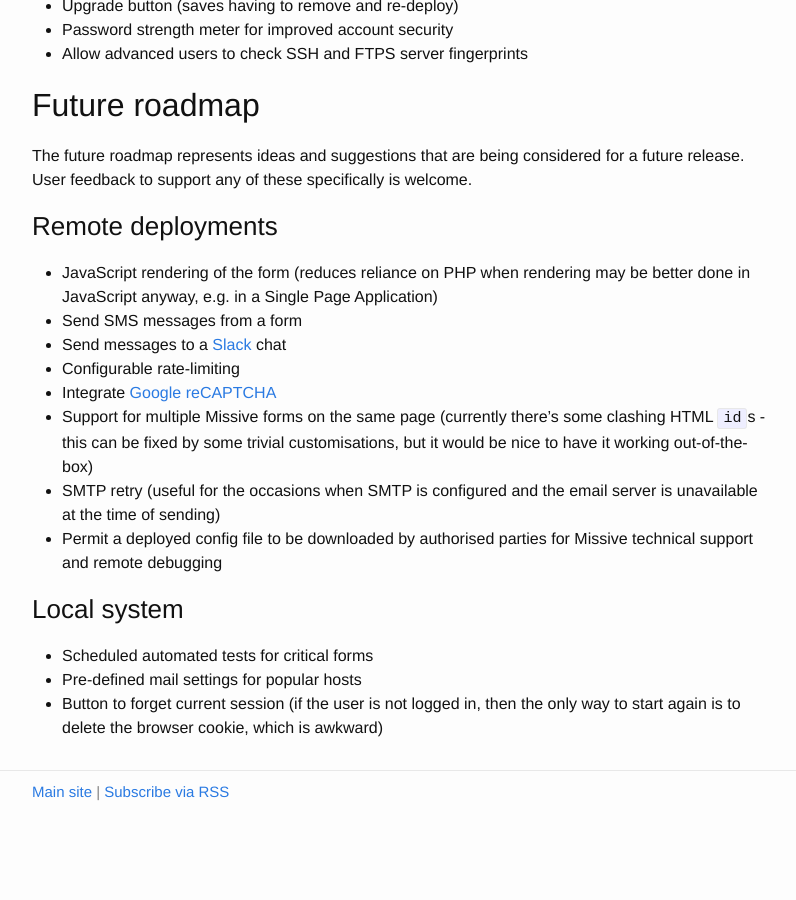
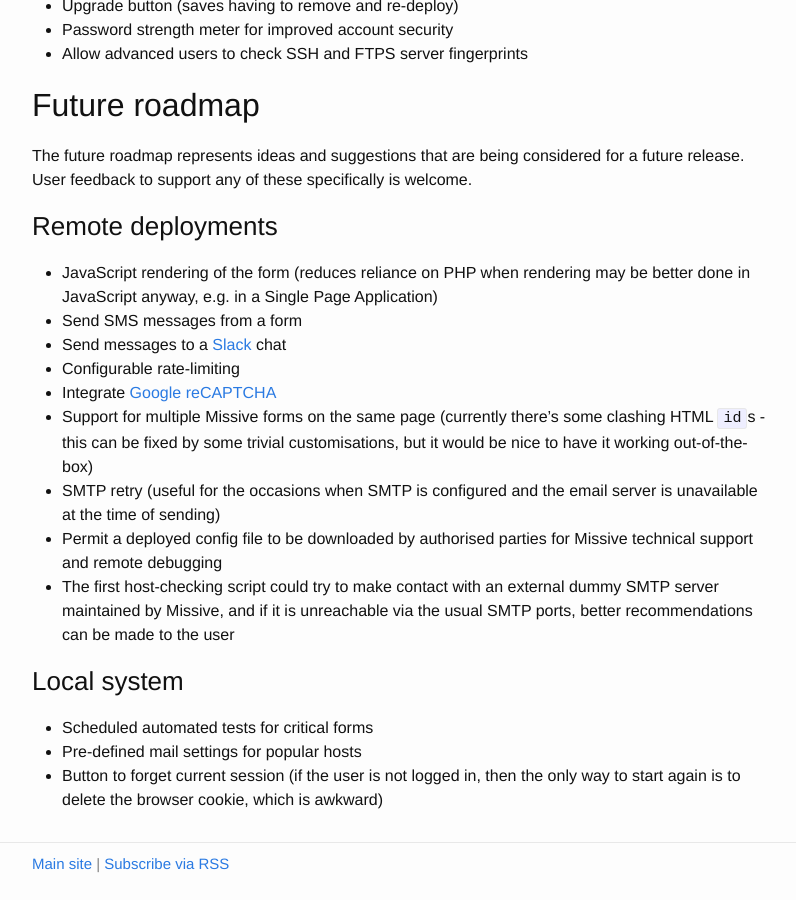
Before and after one commit to missive-app/docs, a Jekyll site: the page built from _posts/2018-02-09-roadmap.markdown, in a window 1280 px wide and 900 px high, scrolled down 821 px. Shown: the whole window, without its empty margins (238-1034 px from the left). Built offline with Jekyll 4.4.1, drawn with Linux system fonts in a browser that asks for light colours; before the commit the page ends 1649 px from its top, so only the background shows below that.

Commit message:
Add new idea to roadmap

```diff
--- a/_posts/2018-02-09-roadmap.markdown
+++ b/_posts/2018-02-09-roadmap.markdown
@@ -60,6 +60,9 @@ be nice to have it working out-of-the-box)
 is unavailable at the time of sending)
 * Permit a deployed config file to be downloaded by authorised parties for Missive
 technical support and remote debugging
+* The first host-checking script could try to make contact with an external
+dummy SMTP server maintained by Missive, and if it is unreachable via the usual
+SMTP ports, better recommendations can be made to the user
 
 ### Local system
 
```
